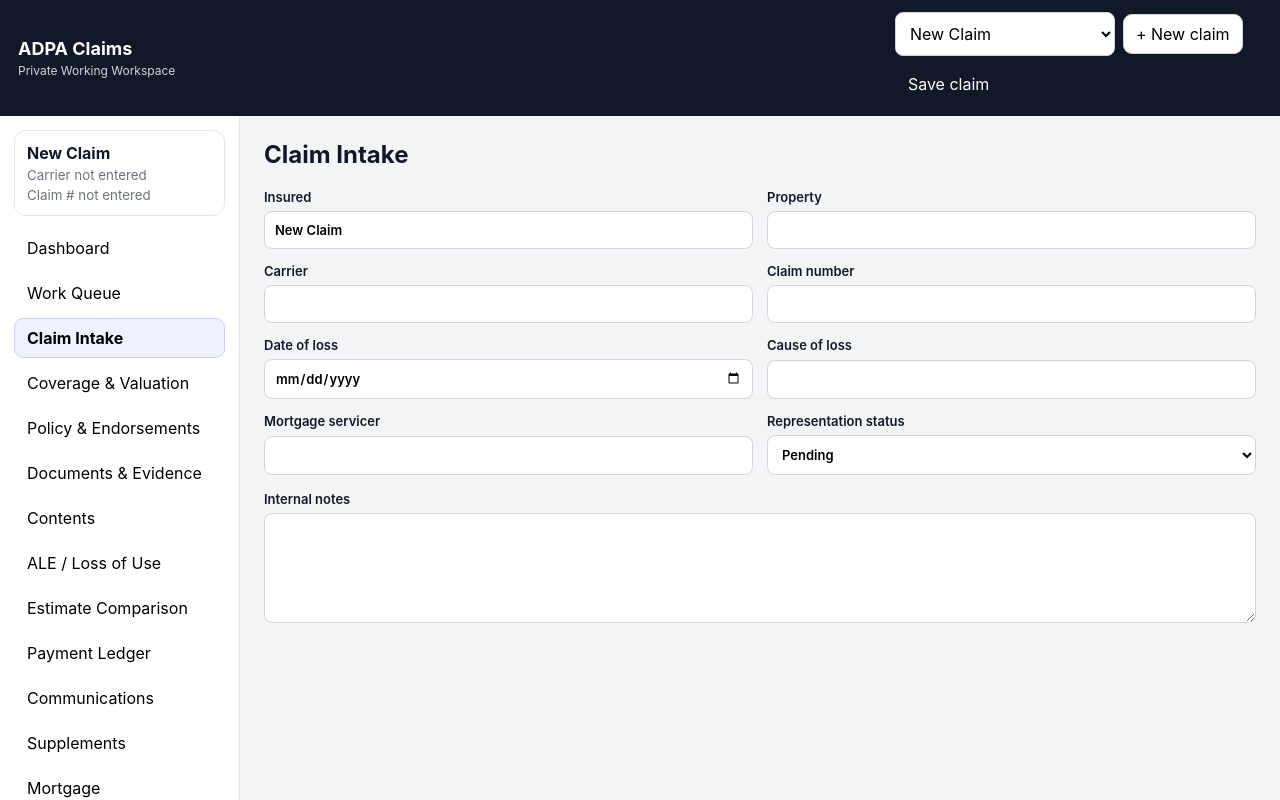
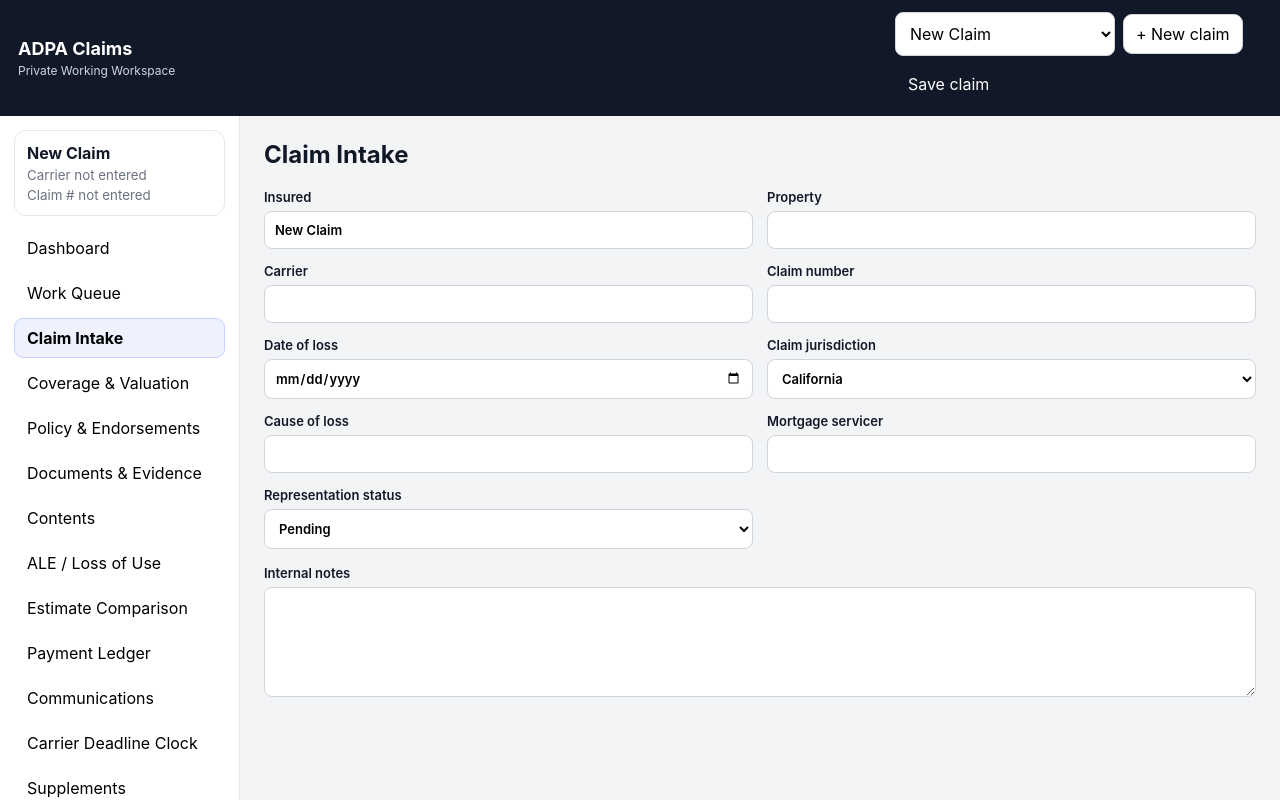
Before and after one commit to angelorbmm-sudo/adpa-claims-app, a React (Vite) app: page / in a window 1280 px wide. Both pictures are taken after a click on the button "Create first claim". Shown: the top 800 px of the page. Built offline with nearby package versions, Linux system fonts and the light colour scheme.

Commit message:
Connect carrier deadline clock to ADPA workspace

```diff
--- a/src/App.jsx
+++ b/src/App.jsx
@@ -7,6 +7,7 @@ import PaymentLedger from "./components/PaymentLedger.jsx";
 import WorkQueue from "./components/WorkQueue.jsx";
 import EvidenceEngine from "./components/EvidenceEngine.jsx";
 import CommunicationsHub from "./components/CommunicationsHub.jsx";
+import CarrierDeadlineCenter from "./components/CarrierDeadlineCenter.jsx";
 import AuthorityReleaseControl from "./components/AuthorityReleaseControl.jsx";
 import AIClaimReviewCenter from "./components/AIClaimReviewCenter.jsx";
 import ContentsValuationCenter from "./components/ContentsValuationCenter.jsx";
@@ -27,6 +28,7 @@ const modules = [
   ["estimates", "Estimate Comparison"],
   ["payments", "Payment Ledger"],
   ["communications", "Communications"],
+  ["deadlines", "Carrier Deadline Clock"],
   ["supplements", "Supplements"],
   ["mortgage", "Mortgage"],
   ["agreements", "Agreements"],
@@ -126,6 +128,8 @@ function App() {
       ale: draft.ale || {},
       mortgage: draft.mortgage || {},
       policyAnalysis: draft.policyAnalysis || {},
+      jurisdiction: draft.jurisdiction || "CA",
+      deadlineClocks: draft.deadlineClocks || [],
       documentManifest: draft.documents.map(({ id, name, category, size, createdAt }) => ({ id, name, category, size, createdAt })),
       assembledAt: nowIso()
     };
@@ -227,6 +231,7 @@ function App() {
                 <Field label="Carrier" value={draft.carrier} onChange={v => patch("carrier", v)} />
                 <Field label="Claim number" value={draft.claimNumber} onChange={v => patch("claimNumber", v)} />
                 <Field type="date" label="Date of loss" value={draft.dateOfLoss} onChange={v => patch("dateOfLoss", v)} />
+                <label>Claim jurisdiction<select value={draft.jurisdiction || "CA"} onChange={e => patch("jurisdiction", e.target.value)}><option value="CA">California</option><option value="NV">Nevada</option></select></label>
                 <Field label="Cause of loss" value={draft.causeOfLoss} onChange={v => patch("causeOfLoss", v)} />
                 <Field label="Mortgage servicer" value={draft.mortgageServicer} onChange={v => patch("mortgageServicer", v)} />
                 <label>Representation status<select value={draft.representationStatus} onChange={e => patch("representationStatus", e.target.value)}><option>Pending</option><option>Active</option><option>Terminated</option></select></label>
@@ -257,6 +262,7 @@ function App() {
           {tab === "contents" && <ContentsValuationCenter items={draft.contents || []} onChange={contents => saveClaim({ ...draft, contents })} />}
           {tab === "ale" && <ALEManagementCenter claim={draft} onChange={changes => saveClaim({ ...draft, ...changes })} />}
           {tab === "communications" && <CommunicationsHub claim={draft} onChange={communications => saveClaim({ ...draft, communications })} />}
+          {tab === "deadlines" && <CarrierDeadlineCenter claim={draft} onChange={deadlineClocks => saveClaim({ ...draft, deadlineClocks })} />}
           {tab === "supplements" && <SupplementsDisputeCenter claim={draft} onChange={supplements => saveClaim({ ...draft, supplements })} />}
           {tab === "mortgage" && <MortgageLossDraftCenter claim={draft} onChange={mortgage => saveClaim({ ...draft, mortgage })} />}
           {tab === "agreements" && <SimpleRecords title="Agreement Library & Packets" records={draft.agreements} fields={[["name","Document"],["version","Version"],["signer","Signer"],["status","Status"]]} onAdd={r => addRecord("agreements", r)} />}
```
